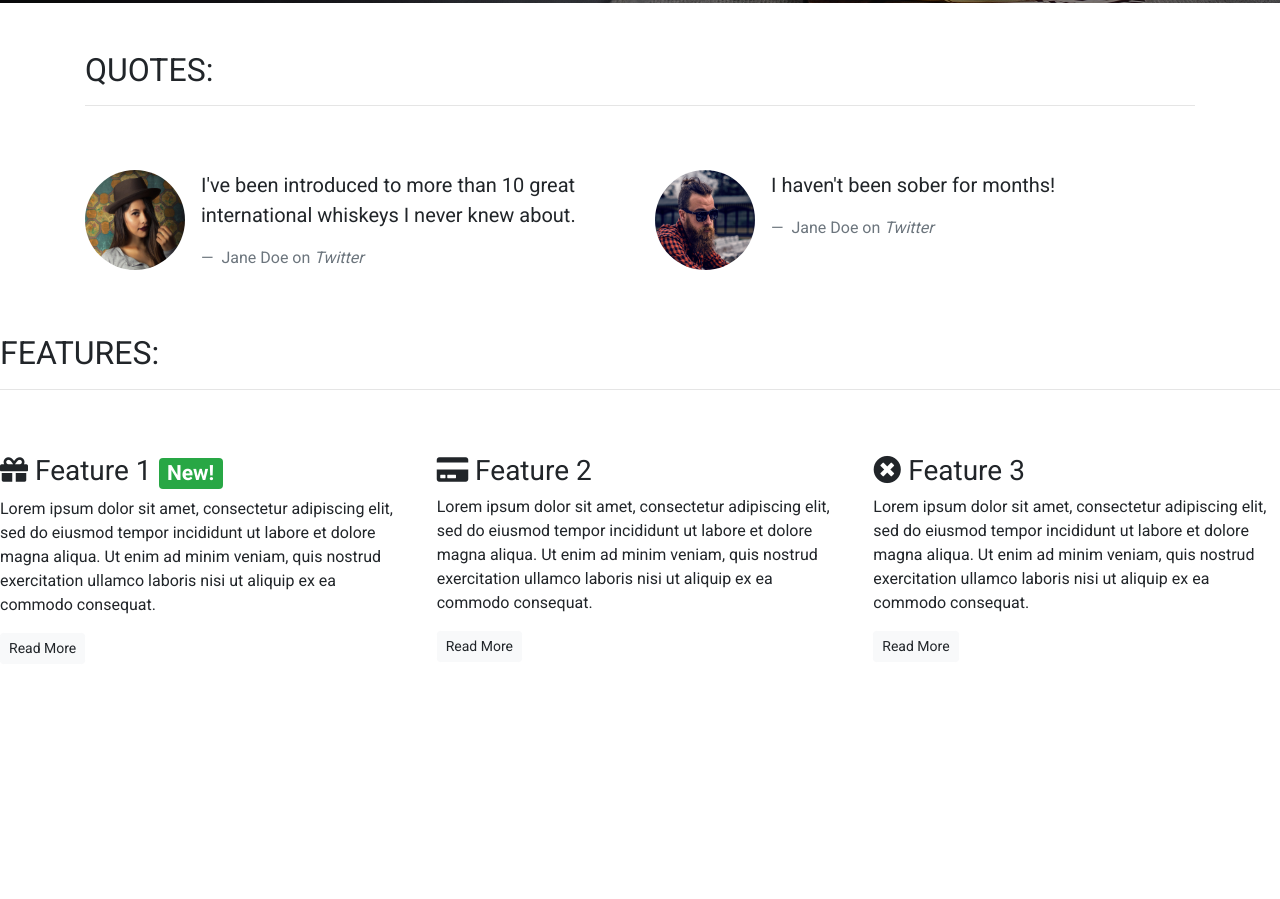
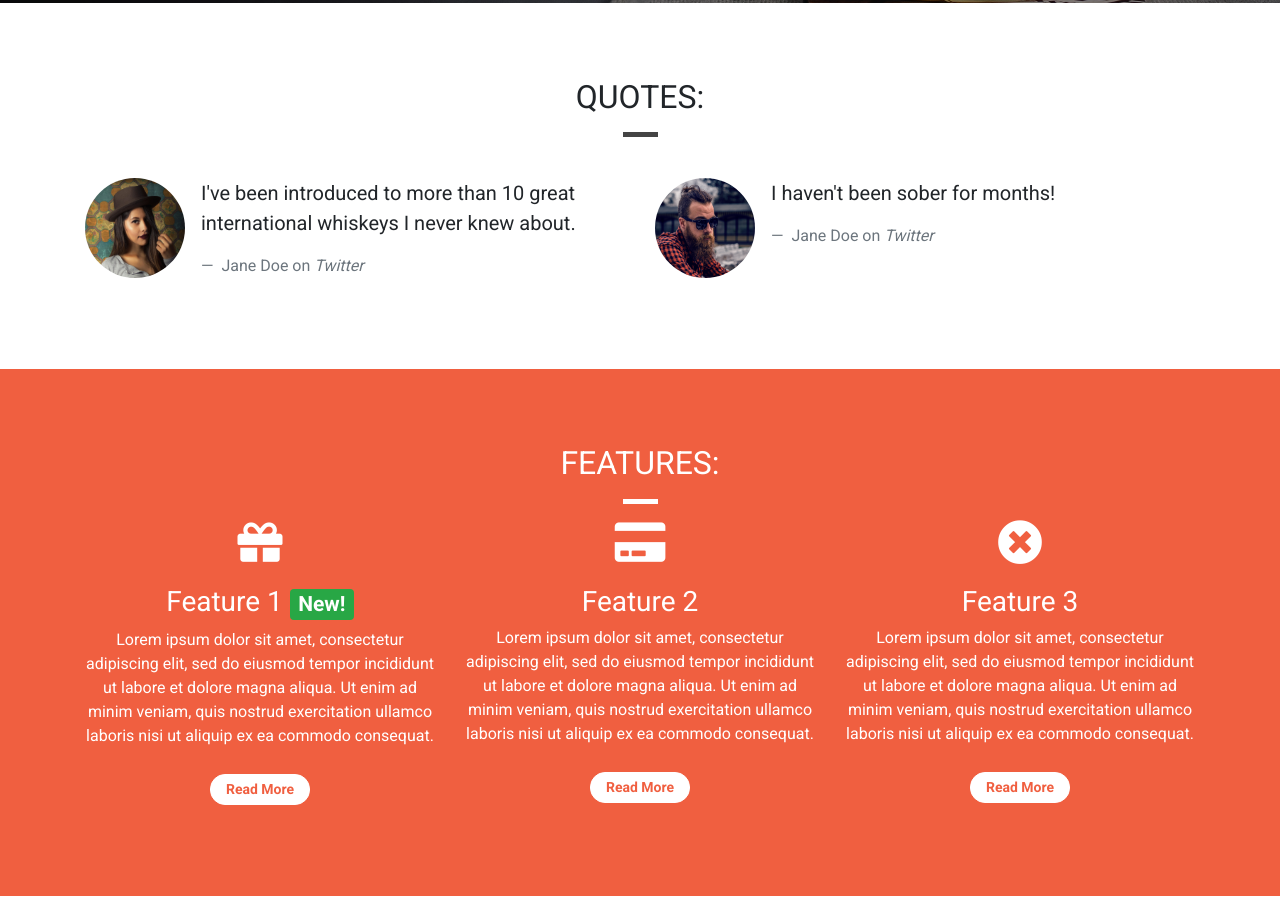
Before and after one commit to svickery/bootstrap4, a plain HTML site: page index.html in a window 1280 px wide. Shown: the part 797-1696 px from the top of the page. Before the commit the page ends 1477 px from the top, so only its background shows below. Drawn offline with nearby package versions, Linux system fonts and the light colour scheme.

Commit message:
CSS quotes and features

```diff
--- a/css/style.css
+++ b/css/style.css
@@ -3,6 +3,15 @@ body {
 }
 
 /* Containers */
+
+.container-wrapper  {
+
+}
+
+.container-wrapper--red  {
+    background-color: #f05f40;
+    color: white;
+}
 
 .alert-container .col-12    {
     padding-left: 0;
@@ -16,7 +25,6 @@ body {
     background-color: #eec802;
     border-color: #eec802;
 }
-
 
 .callout-container {
     height: 100vh;
@@ -43,9 +51,29 @@ body {
     background-color: rgba(0, 0, 0, 0.5);
 }
 
-.quotes-container {}
+.quotes-container {
 
-.features-container {}
+}
+
+.features-container {
+
+}
+
+/*Page Headers*/
+
+.page-header    {
+    margin-bottom: 0;
+    border-bottom: 0;
+    text-align: center;
+}
+
+.page-header h2 {
+    margin-top: 0;
+}
+
+.quotes .page-header    {
+    margin-bottom: 25px;
+}
 
 /* Block dividers */
 
@@ -60,8 +88,20 @@ body {
     background-color: #f05f40;
 }
 
+.block-divider--white   {
+    background-color: white;
+}
+
 .block-divider--short {
     width: 35px;
+}
+
+
+/*Content Containers*/
+
+.content-container {
+    padding-top: 75px;
+    padding-bottom: 75px;
 }
 
 /* Navbar */
@@ -142,3 +182,24 @@ body {
     border-color: #df4929;
     color: white;
 }
+
+.features-container {
+    text-align: center;
+    margin-bottom: 40px;
+}
+
+.feature i  {
+    margin-bottom: 20px;
+    font-size: 45px;
+    line-height: 45px;
+}
+
+.feature .btn {
+    background-color: white;
+    border-color: white;
+    border-radius: 15px;
+    min-width: 100px;
+    font-weight: bold;
+    margin-top: 10px;
+    color: #f05f40;
+}
--- a/index.html
+++ b/index.html
@@ -130,12 +130,13 @@
     <!-- /.callout -->
 
     <!-- Quotes -->
-    <div class="container quotes-container">
+    <div class="container-wrapper"></div>
+    <div class="container quotes-container content-container">
       <section class="quotes">
         <div class="row">
-          <div class="col-12 my-5">
+          <div class="col-12 page-header">
             <h2 class="text-uppercase">Quotes:</h2>
-            <hr />
+            <hr class="block-divider block-divider--short">
           </div>
         </div>
         <div class="row">
@@ -185,22 +186,24 @@
         </div>
       </section>
     </div>
+    </div>
     <!-- /.quotes -->
 
     <!-- Features -->
-    <div class="features-container">
+    <div class="container-wrapper container-wrapper--red">
+    <div class="container features-container content-container">
       <section class="features">
         <div class="row">
-          <div class="col-12 my-5">
+          <div class="col-12 page-header">
             <h2 class="text-uppercase">Features:</h2>
-            <hr />
+            <hr class="block-divider block-divider--short block-divider--white"/>
           </div>
         </div>
         <div class="row">
           <div class="col-12 col-md-6 col-lg-4">
             <div class="feature">
               <h3>
-                <i class="fas fa-gift d-none d-sm-inline"></i> Feature 1
+                <i class="fas fa-gift d-none d-sm-block"></i> Feature 1
                 <span class="badge badge-success">New!</span>
               </h3>
               <p>
@@ -215,7 +218,7 @@
           <div class="col-12 col-md-6 col-lg-4">
             <div class="feature">
               <h3>
-                <i class="fas fa-credit-card d-none d-sm-inline"></i> Feature 2
+                <i class="fas fa-credit-card d-none d-sm-block"></i> Feature 2
               </h3>
               <p>
                 Lorem ipsum dolor sit amet, consectetur adipiscing elit, sed do
@@ -229,7 +232,7 @@
           <div class="col-12 d-md-none d-lg-block col-lg-4">
             <div class="feature">
               <h3>
-                <i class="fas fa-times-circle d-none d-sm-inline"></i> Feature 3
+                <i class="fas fa-times-circle d-none d-sm-block"></i> Feature 3
               </h3>
               <p>
                 Lorem ipsum dolor sit amet, consectetur adipiscing elit, sed do
@@ -242,6 +245,7 @@
           </div>
         </div>
       </section>
+    </div>
     </div>
     <!-- /.features -->
 
```
